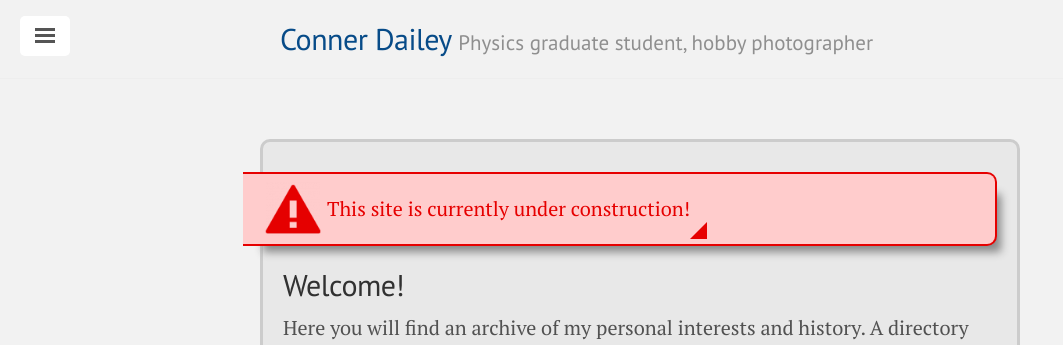
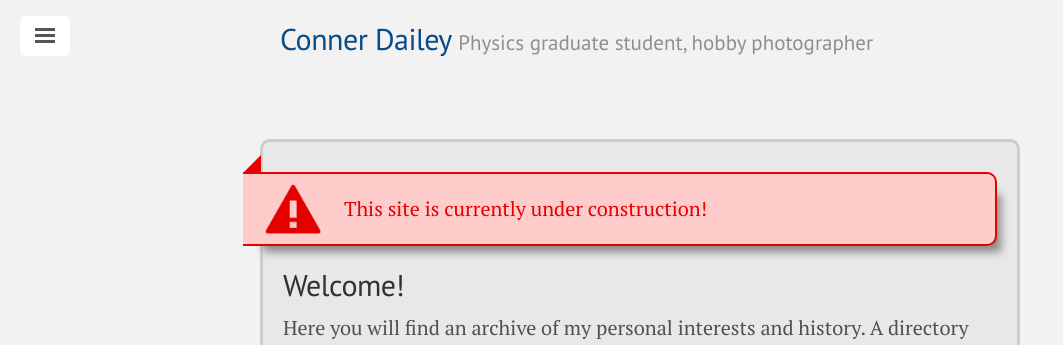
Before and after one commit to TakeTwiceDailey/TakeTwiceDailey.github.io, a Jekyll site: the page built from index.md, in a window 1280 px wide. Shown: the top 345 px of the page, without its empty margins (0-1063 px from the left). Built offline with Jekyll 4.4.1, drawn with Linux system fonts in a browser that asks for light colours; nearby versions of some CDN libraries.

Commit message:
final message style change

```diff
--- a/public/css/poole.css
+++ b/public/css/poole.css
@@ -403,7 +403,7 @@ tbody tr:nth-child(odd) th {
    color: #e60000;
    box-shadow: 0.6rem 0.7rem 8px -0.4rem #888888;
 }
-.warning:after {
+.warning:before {
   position: absolute;
   width: 0;
   height: 0;
@@ -411,8 +411,8 @@ tbody tr:nth-child(odd) th {
   border-left: 17px solid transparent;
   position: relative;
   content: "";
-  bottom: 0px;/*3.33rem;*/
-  right: 0px;/*4.17rem;*/
+  bottom: 3.33rem;
+  right: 4.17rem;
 }
 
 /*
```
